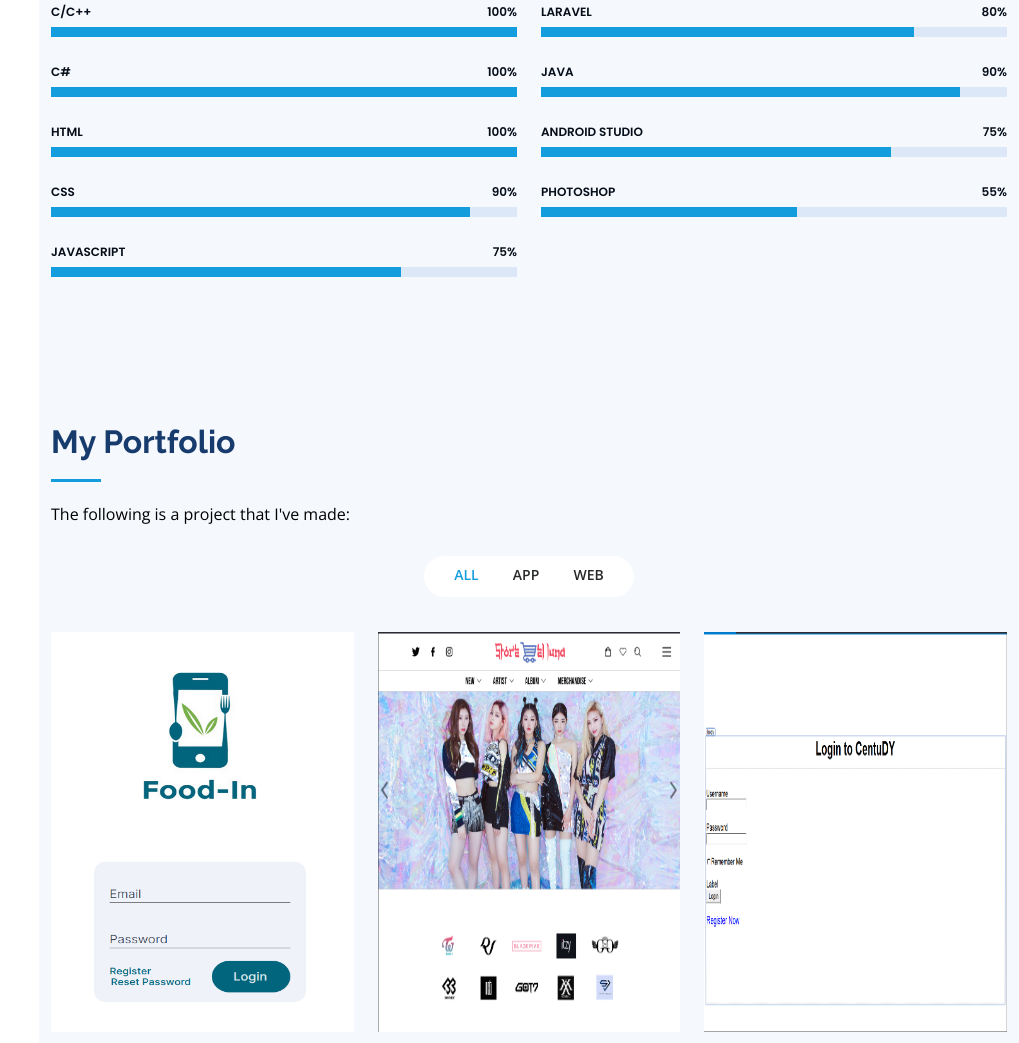
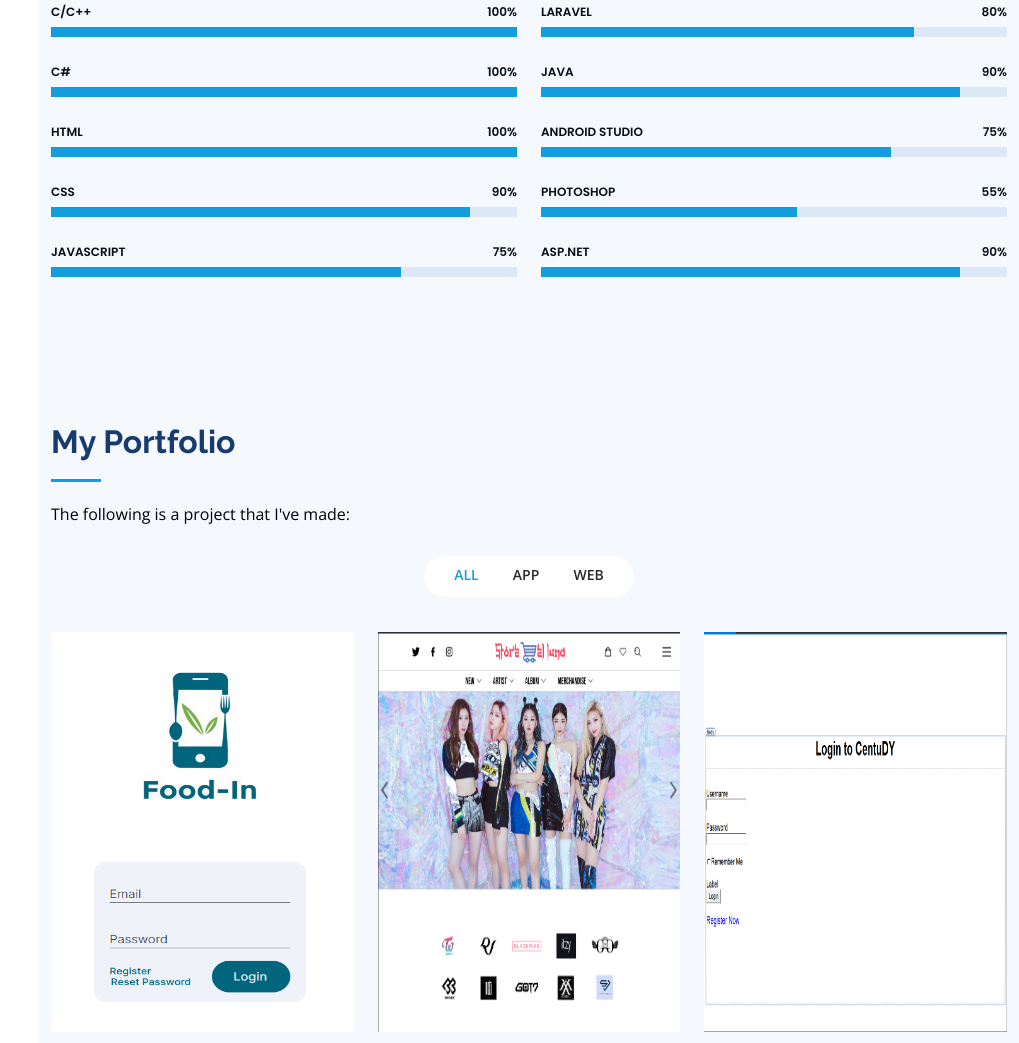
Before and after one commit to HusodoWijaya/HusodoWijaya, a plain HTML site: page index.html in a window 1280 px wide. Shown: the part 2161-3204 px from the top of the page, without its empty margins (261-1280 px from the left). Drawn offline with nearby package versions, Linux system fonts and the light colour scheme.

Commit message:
Update index.html

```diff
--- a/index.html
+++ b/index.html
@@ -200,6 +200,12 @@
               </div>
             </div>
 
+            <div class="progress">
+              <span class="skill">ASP.net <i class="val">90%</i></span>
+              <div class="progress-bar-wrap">
+                <div class="progress-bar" role="progressbar" aria-valuenow="90" aria-valuemin="0" aria-valuemax="100"></div>
+              </div>
+            </div>
 
           </div>
 
```
